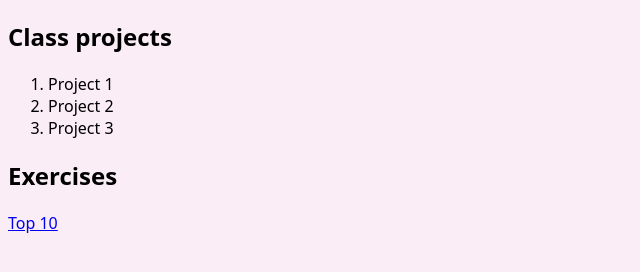
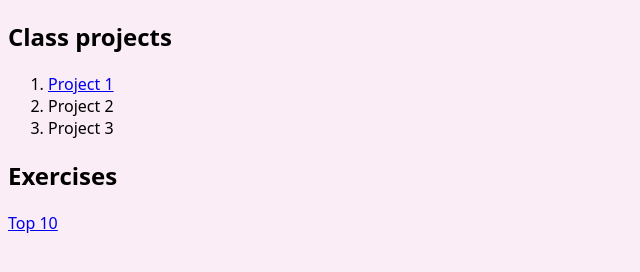
Before and after one commit to mleone26/interactive, a plain HTML site: page index.html in a window 1280 px wide. Shown: the part 66-338 px from the top of the page, without its empty margins (0-640 px from the left). Drawn offline with Linux system fonts and the light colour scheme.

Commit message:
added project 1 link

```diff
--- a/index.html
+++ b/index.html
@@ -11,7 +11,7 @@
     <h2>Class projects</h2>
     <ol>
       <li>
-        Project 1
+        <a href="project-1/index.html">Project 1</a>
       </li>
       <li>
         Project 2
```
